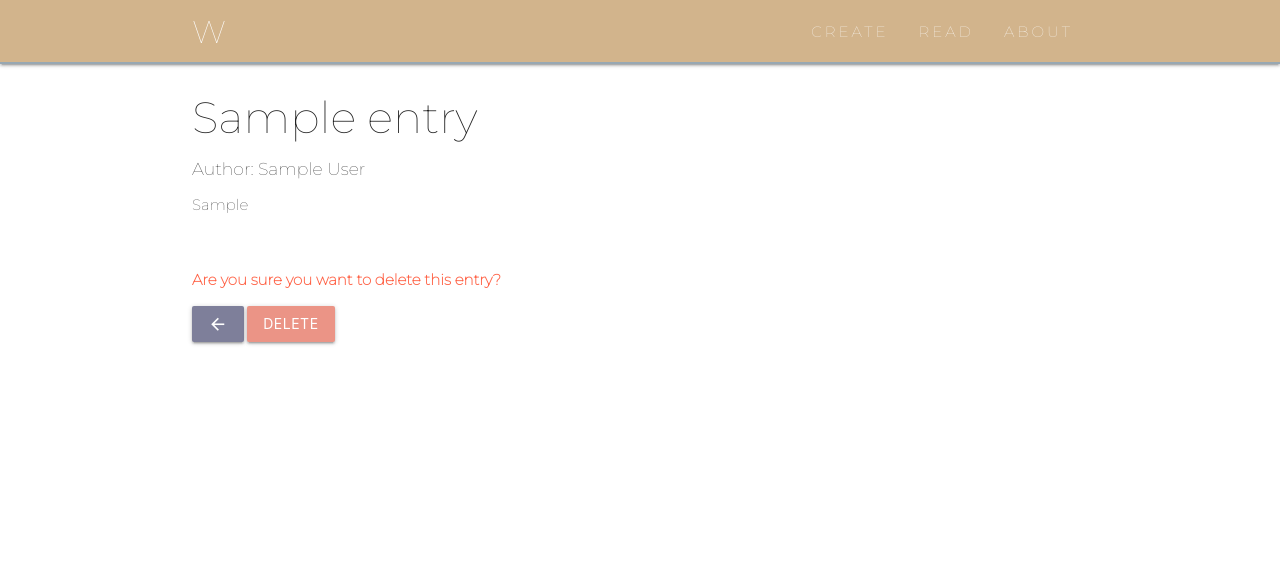
After one commit to mlembke1/python-crud, a Flask app: page /delete/1 in a window 1280 px wide. The commit adds this page. Shown: the top 582 px of the page. Run offline with Flask 2, Linux system fonts and the light colour scheme; tables that the repository leaves empty or names only in its code hold one stand-in row (values such as "Sample post"); some libraries are stand-ins or nearby versions.

Commit message:
formatting and color scheme changes

```diff
--- a/app.py
+++ b/app.py
@@ -30,6 +30,9 @@ class newEntryForm(Form):
 def home():
     return render_template('home.html')
 
+
+
+
 # VIEW ALL JOURNAL ENTRIES
 @app.route('/read')
 def journal_entries():
@@ -49,22 +52,64 @@ def journal_entries():
 
     return render_template('journal_entries.html', entries = Entries)
 
+
+
+
+
 #  UPDATE A JOURNAL ENTRY
 @app.route('/update')
 def update():
     return render_template('update.html')
 
-#  DELETE A JOURNAL ENTRY
-# @app.route('/delete')
-# def about():
-#     DELETE FROM table_name
-#     WHERE condition;
-#     return render_template('delete.html')
+
+
+
+
+ # DELETE A JOURNAL ENTRY
+@app.route('/delete/<string:id>', methods=['GET', 'DELETE'])
+def delete(id):
+    if request.method == 'DELETE':
+                # CREATE CURSOR
+                cur = mysql.connection.cursor()
+
+                # EXECUTE QUERIES
+                cur.execute ('''DELETE FROM entries WHERE id=%s''', [id])
+
+                #  COMMIT TO DATABASE
+                mysql.connection.commit()
+
+                # CLOSE THE CONNECTION
+                cur.close()
+
+
+    # CREATE CURSOR
+    cur = mysql.connection.cursor()
+
+    # EXECUTE QUERIES
+    cur.execute('''SELECT * FROM entries WHERE id=%s''', [id])
+
+    #  COMMIT TO DATABASE
+    mysql.connection.commit()
+
+    Entry = cur.fetchall()
+
+    # CLOSE THE CONNECTION
+    cur.close()
+
+    return render_template('delete.html', entry = Entry[0])
+
+
 
 #  ABOUT ME
 @app.route('/about')
 def about():
     return render_template('about.html')
+
+
+
+
+
+
 
 #  GET SPECIFIC JOURNAL ENTRY BY ITS ID
 @app.route('/journal_entry/<string:id>/')
@@ -83,6 +128,12 @@ def journal_entry(id):
     # CLOSE THE CONNECTION
     cur.close()
     return render_template('journal_entry.html', entry = entry[0])
+
+
+
+
+
+
 
 
 #  CREATE A NEW JOURNAL ENTRY
@@ -111,13 +162,48 @@ def createNewEntry():
 
     return render_template('create.html', form=form)
 
-#  UPDATE A SPECIFIC JOURNAL ENTRY
+
+
+
+
+
+
+
+#  # UPDATE A SPECIFIC JOURNAL ENTRY
 # @app.route('/update', methods=['GET', 'POST'])
 # def updateEntry():
-#     form = updateEntryForm(request.form)
-#     # if request.method == 'POST' and form.validate():
+#     form = newEntryForm(request.form)
+#     if request.method == 'POST' and form.validate():
+#         title = form.title.data
+#         author = form.author.data
+#         journal_entry = form.journal_entry.data
 #
+#         #  CREATE CURSOR
+#         cur = mysql.connection.cursor()
+#
+#         # EXECUTE QUERY
+#         cur.execute('''INSERT INTO entries(title, author, journal_entry) VALUES(%s, %s, %s)''', (title, author, journal_entry))
+#         cursor.execute ("""
+#            UPDATE entries
+#            SET Year=%s, Month=%s, Day=%s, Hour=%s, Minute=%s
+#            WHERE id=%s
+#         """, (Year, Month, Day, Hour, Minute, id))
+#
+#         #  COMMIT TO DATABASE
+#         mysql.connection.commit()
+#
+#         # CLOSE THE CONNECTION
+#         cur.close()
+#
+#         flash('You have updated the journal entry!', 'success')
+#         redirect('/read')
 #     return render_template('update.html', form=form)
+
+
+
+
+
+
 
 
 ############## RUN THE APP ###############
--- a/static/js/index.js
+++ b/static/js/index.js
@@ -1,8 +1,21 @@
 $(document).ready(() => {
       $(".dropdown-trigger").dropdown()
 
-      // HANDLE CLICK EVENT THAT POSTS A NEW JOURNAL ENTRY
-      // $('#delete-entry-button').click((e) => {
-      //   e.preventDefault()
-      // })
+      // HANDLE CLICK EVENT THAT UPDATES A JOURNAL ENTRY
+      $('.update-button').click((e) => {
+        e.preventDefault()
+        $.get('/update')
+      })
+
+      // HANDLE CLICK EVENT THAT DELETES AN ENTRY
+      $('#confirm-delete-button').click((e) => {
+        e.preventDefault()
+        const id = $(e.target).data('id')
+        console.log(id)
+        $.ajax({
+            url: `/delete/${id}`,
+            type: 'DELETE'
+        })
+      })
+
 })
--- a/static/styles.css
+++ b/static/styles.css
@@ -5,6 +5,7 @@ html {
 nav {
   background-color: tan;
   letter-spacing: 3px;
+  border-bottom: 2px solid #97A7B2;
 }
 
 input, textarea {
@@ -32,13 +33,13 @@ textarea:focus {
 
 button.btn, input[type=submit] {
   background-color: black;
-  color: white;
+  color: white !important;
   transition: .35s;
 }
 
 button.btn:hover,
  input[type=submit]:hover {
-  background-color: tan !important;
+  opacity: 1.2 !important;
 }
 
 
@@ -47,12 +48,13 @@ button.btn:hover,
 footer {
   padding:0;
   background-color: tan !important;
+  border-top: 2px solid #97A7B2;
 }
-
+/*
 .social-links {
   font-family: 'Lato', sans-serif;
   display: inline;
-}
+} */
 
 .social-links-head {
   text-decoration: underline;
@@ -99,9 +101,17 @@ main {
   color: black !important;
 }
 
-.update,
-.delete {
+.update-button,
+.delete-button {
   display: inline-block;
+}
+
+.update-button {
+  background-color: #F3DE8A !important;
+}
+
+.delete-button {
+  background-color: #EB9486 !important;
 }
 
 .collection {
@@ -113,3 +123,20 @@ main {
   border-bottom: 1px solid tan !important;
   border-radius: 2px;
 }
+
+.message-status {
+  margin-top: 2em;
+}
+
+.delete-message {
+  color: tomato !important;
+  font-weight: bold;
+}
+
+.back-to-read {
+  background-color: #7E7F9A !important;
+}
+
+#create-entry-button {
+  background-color: #7E7F9A !important;
+}
--- a/templates/create.html
+++ b/templates/create.html
@@ -17,7 +17,7 @@
             <div class="form-group">
           		<textarea type="text" name="journal_entry" class="form-control" placeholder="Write here..." value="{{request.form.journal_entry}}"></textarea>
           	</div>
-          	<p><input id="create-entry-button" type="submit" class="btn btn-primary" value="Submit"></p>
+          	<p><input id="create-entry-button" type="submit" class="btn" value="Submit"></p>
           </form>
         </div>
       <div class="col-lg-3 col-sm-1"></div>
--- /dev/null
+++ b/templates/delete.html
@@ -0,0 +1,11 @@
+{% extends 'layout.html' %}
+
+{% block body %}
+  <h3>{{entry.title}}</h3>
+  <h6>Author: {{entry.author}}</h6>
+  <p>{{entry.journal_entry}}</p>
+  <br>
+  <p class='delete-message'>Are you sure you want to delete this entry?</p>
+  <a href="/read"><button class='btn back-to-read'><i class='material-icons'>arrow_back</i></button></a>
+  <button class='delete-button btn' data-id="{{entry.id}}" id='confirm-delete-button'>Delete</button>
+{% endblock %}
--- a/templates/includes/_flashMessages.html
+++ b/templates/includes/_flashMessages.html
@@ -1,3 +1,4 @@
+<div class="message-status">
   {% with messages = get_flashed_messages(with_categories=true) %}
     {% if messages %}
       {% for category, message in messages %}
@@ -5,3 +6,4 @@
       {% endfor %}
     {% endif %}
   {% endwith %}
+</div>
```
Also changed, not shown: templates/journal_entries.html (+13 -7 lines), templates/update.html (added, +7 -0 lines). Lines whose indentation alone changed are shown as unchanged.
